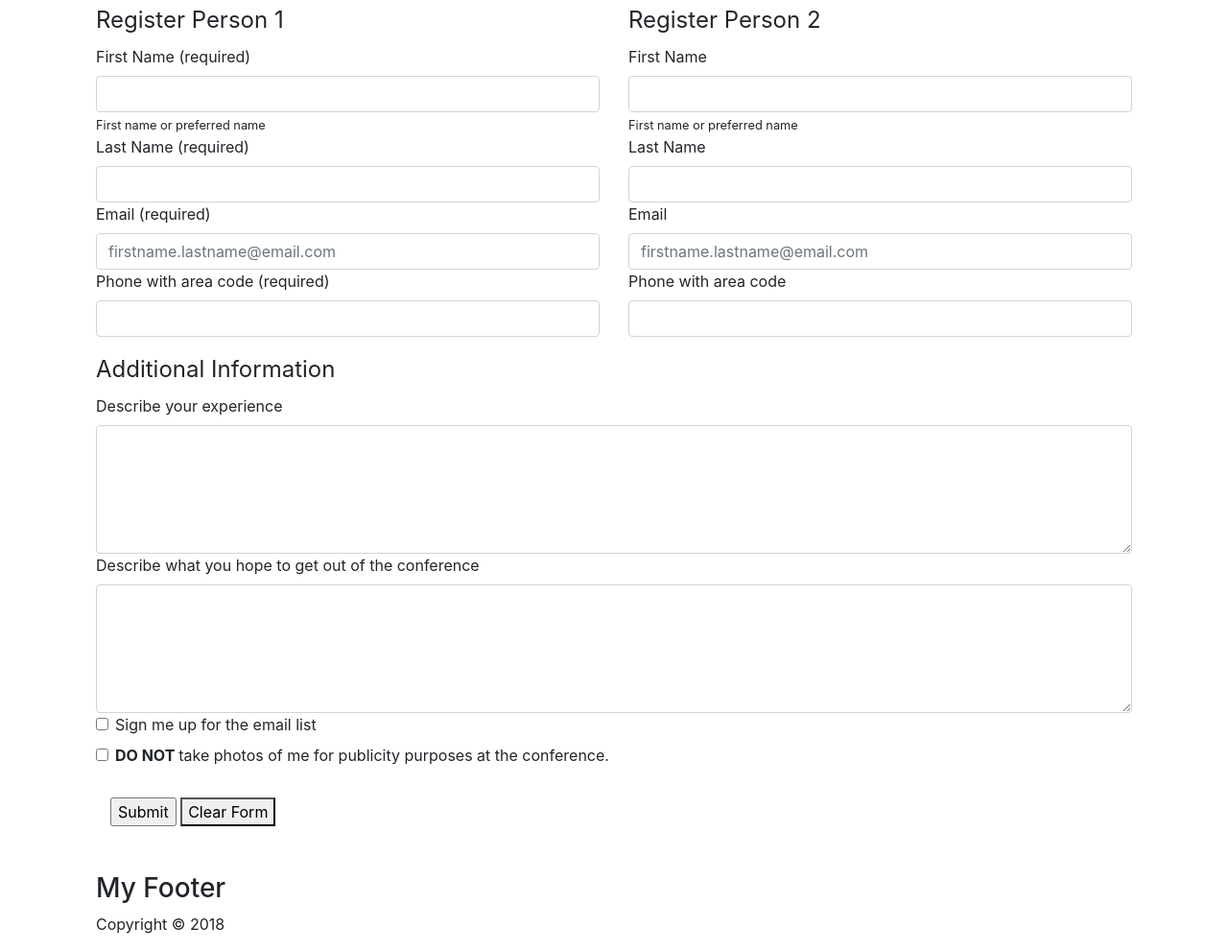
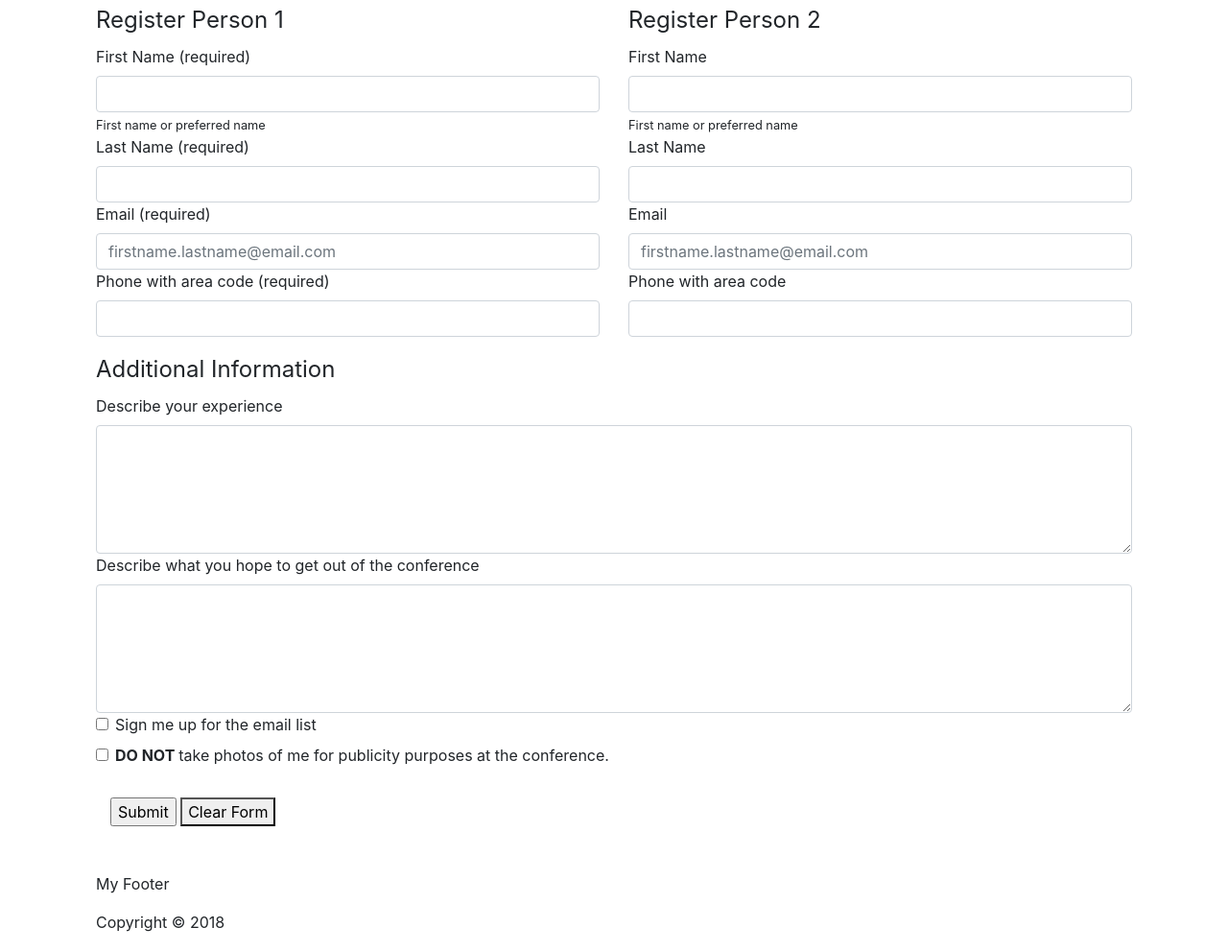
Before and after one commit to slynch-a11y/Web-Accessible-Form-using-vanilla-JS-, a plain HTML site: page index.html in a window 1280 px wide. Shown: the part 245-1236 px from the top of the page at 96% size. Drawn offline with nearby package versions, Linux system fonts and the light colour scheme.

Commit message:
fixed headers

```diff
--- a/index.html
+++ b/index.html
@@ -156,7 +156,7 @@ Here are the errors in the form below:
 
     <div class="container mt-5">
 
-  				<h3>My Footer</h3>
+  				<p>My Footer</p>
           <p>Copyright © 2018</p>
 
 
```
